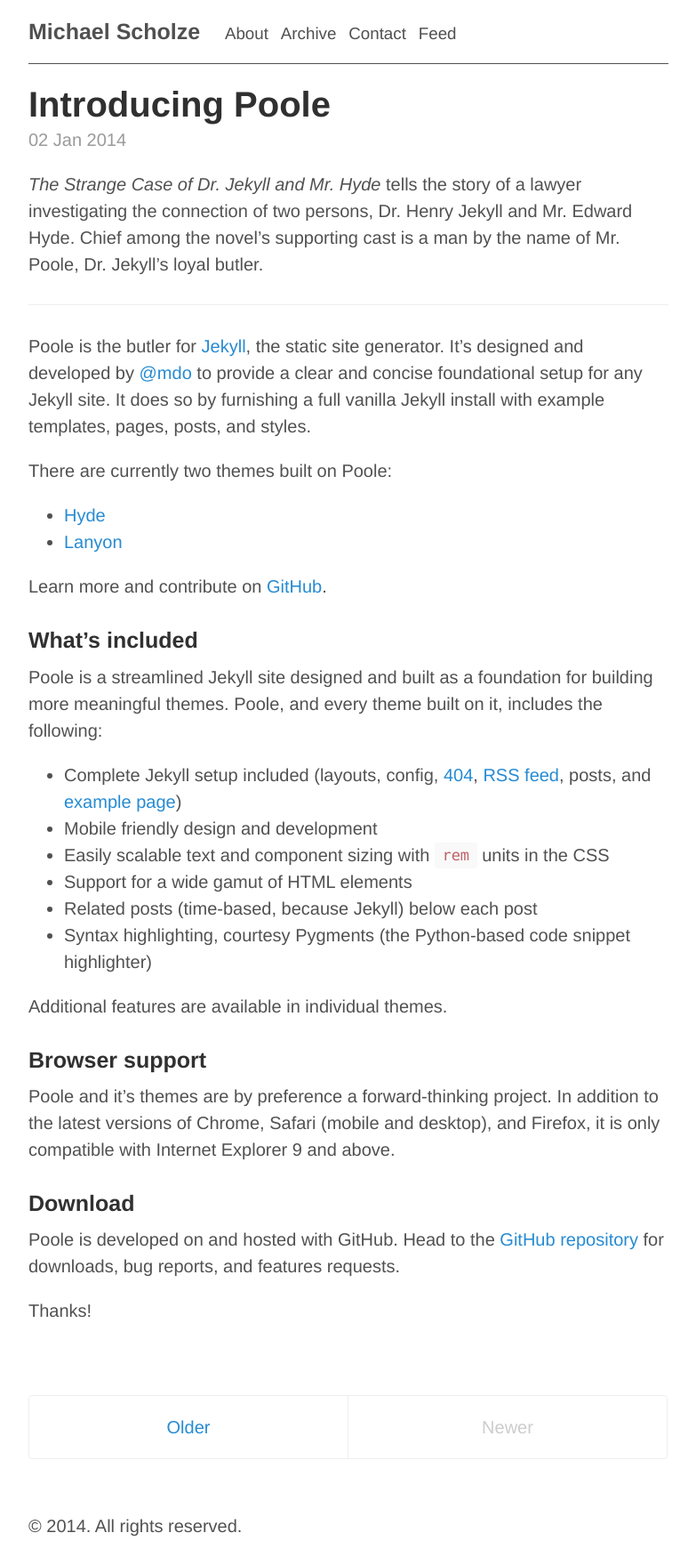
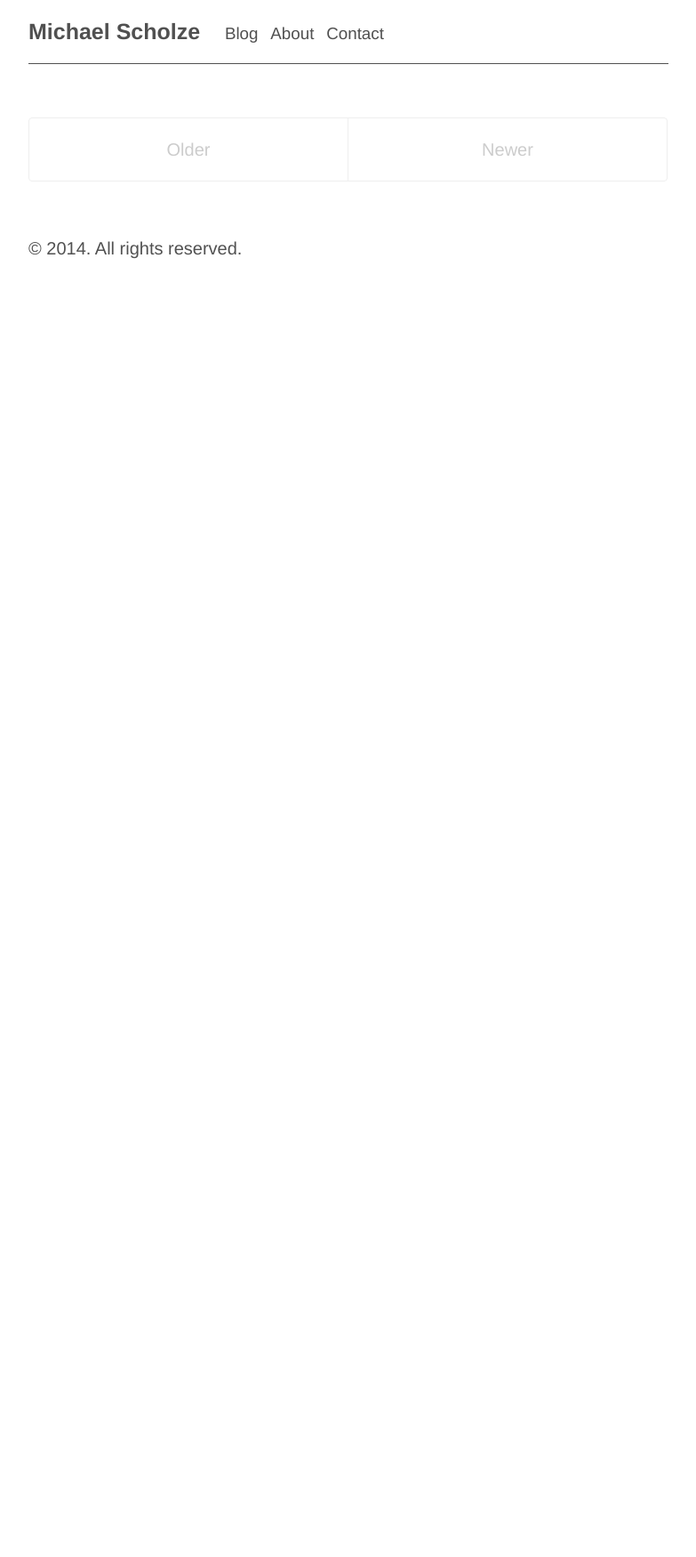
Before and after one commit to migescho/migescho.github.io, a Jekyll site: the page built from index.html, in a window 1280 px wide. Shown: the whole page at 89% size, without its empty margins (248-1031 px from the left). Built offline with Jekyll 4.4.1, drawn with Linux system fonts in a browser that asks for light colours; Markdown is read by kramdown in place of the engine named in the settings; the list of posts is cut into pages by our own code; after the commit the page ends 900 px from its top, so only the background shows below that.

Commit message:
start my blog

```diff
--- a/_config.yml
+++ b/_config.yml
@@ -1,6 +1,7 @@
 # Dependencies
 markdown:         redcarpet
 highlighter:      pygments
+
 # Permalinks
 permalink:        pretty
 
@@ -14,7 +15,6 @@ author:
 
 # Custom vars
 pages_list:
+  Blog: '/blog'
   About: '/about'
-  Archive: '/archive'
   Contact: '/contact'
-  Feed: '/atom.xml'
--- a/_posts/2014-01-02-introducing-poole.md
+++ /dev/null
@@ -1,40 +0,0 @@
----
-layout: post
-title: Introducing Poole
----
-
-*The Strange Case of Dr. Jekyll and Mr. Hyde* tells the story of a lawyer investigating the connection of two persons, Dr. Henry Jekyll and Mr. Edward Hyde. Chief among the novel's supporting cast is a man by the name of Mr. Poole, Dr. Jekyll's loyal butler.
-
------
-
-Poole is the butler for [Jekyll](http://jekyllrb.com), the static site generator. It's designed and developed by [@mdo](https://twitter.com/mdo) to provide a clear and concise foundational setup for any Jekyll site. It does so by furnishing a full vanilla Jekyll install with example templates, pages, posts, and styles.
-
-There are currently two themes built on Poole:
-
-* [Hyde](http://hyde.getpoole.com)
-* [Lanyon](http://lanyon.getpoole.com)
-
-Learn more and contribute on [GitHub](https://github.com/poole).
-
-### What's included
-
-Poole is a streamlined Jekyll site designed and built as a foundation for building more meaningful themes. Poole, and every theme built on it, includes the following:
-
-* Complete Jekyll setup included (layouts, config, [404](/404.html), [RSS feed](/atom.xml), posts, and [example page](/about))
-* Mobile friendly design and development
-* Easily scalable text and component sizing with `rem` units in the CSS
-* Support for a wide gamut of HTML elements
-* Related posts (time-based, because Jekyll) below each post
-* Syntax highlighting, courtesy Pygments (the Python-based code snippet highlighter)
-
-Additional features are available in individual themes.
-
-### Browser support
-
-Poole and it's themes are by preference a forward-thinking project. In addition to the latest versions of Chrome, Safari (mobile and desktop), and Firefox, it is only compatible with Internet Explorer 9 and above.
-
-### Download
-
-Poole is developed on and hosted with GitHub. Head to the <a href="https://github.com/poole/poole">GitHub repository</a> for downloads, bug reports, and features requests.
-
-Thanks!
--- a/about.md
+++ b/about.md
@@ -3,28 +3,19 @@ layout: page
 title: About
 ---
 
-<p class="message">
-  Hey there! This page is included as an example. Feel free to customize it for your own use upon downloading. Carry on!
-</p>
+![Michael Scholze](/assets/portrait.jpg)
 
-In the novel, *The Strange Case of Dr. Jekyll and Mr. Hyde*, Mr. Poole is Dr. Jekyll's virtuous and loyal butler. Similarly, Poole is an upstanding and effective butler that helps you build Jekyll themes. It's made by [@mdo](https://twitter.com/mdo).
+I am a German physicist (PhD) who works most of the time as software engineer. During the last years I engaged in middle and large scale java projects as technical lead. As a consequence of my experience during last years, I put my focus now on:
 
-There are currently two themes built on Poole:
+* Long term efficiency of software development processes.
+* Keeping a code base maintainable.
+* Clean Code a la Robert Martin.
+* Refactoring, TDD, automatic testing.
+* Transfer a non maintainable legacy code base into a maintainable one.
 
-* [Hyde](http://hyde.getpoole.com)
-* [Lanyon](http://lanyon.getpoole.com)
+You can contact me via [e-mail](/contact).
 
-Learn more and contribute on [GitHub](https://github.com/poole).
+Or you can find me at:
 
-## Setup
-
-Some fun facts about the setup of this project include:
-
-* Built for [Jekyll](http://jekyllrb.com)
-* Developed on GitHub and hosted for free on [GitHub Pages](https://pages.github.com)
-* Coded with [Sublime Text 2](http://sublimetext.com), an amazing code editor
-* Designed and developed while listening to music like [Blood Bros Trilogy](https://soundcloud.com/maddecent/sets/blood-bros-series)
-
-Have questions or suggestions? Feel free to [open an issue on GitHub](https://github.com/poole/issues/new) or [ask me on Twitter](https://twitter.com/mdo).
-
-Thanks for reading!
+* [Twitter](https://twitter.com/migescho)
+* [Xing](https://www.xing.com/profile/Michael_Scholze4)
--- a/archive.md
+++ /dev/null
@@ -1,8 +0,0 @@
----
-layout: page
-title: Archive of Blog Posts
----
-
-{% for post in site.posts %}
-  * [ {{ post.title }} ]({{ post.url }}) &raquo; {{ post.date | date_to_string }}
-{% endfor %}
```
Also changed, not shown: _layouts/post.html (+0 -16 lines), _posts/2013-12-31-whats-jekyll.md (deleted, +0 -10 lines), _posts/2014-01-01-example-content.md (deleted, +0 -138 lines), LICENSE.md (deleted), README.md, public/apple-touch-icon-precomposed.png, public/favicon.ico.
